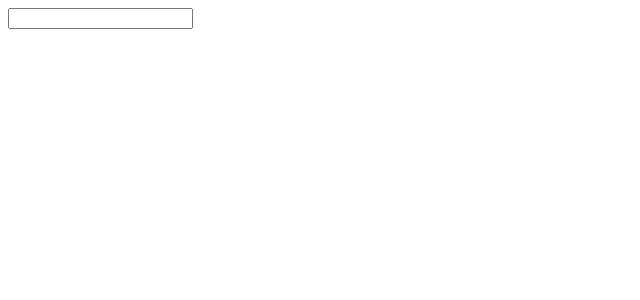
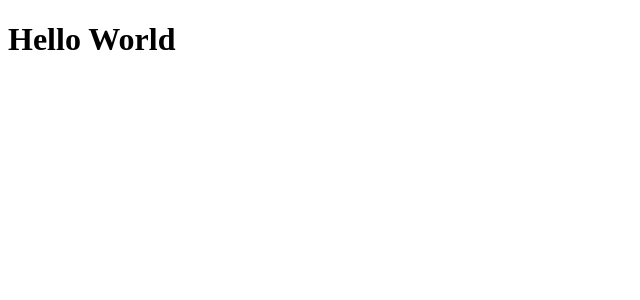
Before and after one commit to heitormaca/vite-template, a React (Vite) app: page / in a window 1280 px wide. Shown: the top 300 px of the page, without its empty margins (0-640 px from the left). Built offline with nearby package versions, Linux system fonts and the light colour scheme.

Commit message:
test feature

```diff
--- a/src/App.tsx
+++ b/src/App.tsx
@@ -1,14 +1,5 @@
 function App() {
-  return (
-    <form>
-      <input
-        id="dinosaur_name"
-        name="dinosaur_name"
-        className="dinosaur-input"
-        aria-describedby="dinosaur_name_info"
-      />
-    </form>
-  );
+  return <h1>Hello World</h1>;
 }
 
 export default App;
--- a/vite.config.ts
+++ b/vite.config.ts
@@ -1,4 +1,7 @@
 /* eslint-disable import/no-extraneous-dependencies */
+/// <reference types="vitest" />
+/// <reference types="vite/client" />
+
 import { defineConfig } from 'vite';
 import react from '@vitejs/plugin-react';
 
@@ -6,4 +9,9 @@ import react from '@vitejs/plugin-react';
 export default defineConfig({
   plugins: [react()],
   server: { port: 3000 },
+  test: {
+    globals: true,
+    environment: 'jsdom',
+    setupFiles: ['./src/setupTests.ts'],
+  },
 });
```
Also changed, not shown: package.json (+8 -2 lines), src/setupTests.ts (added, +5 -0 lines), 2 other files (tests, documents, lock files or other folders).
